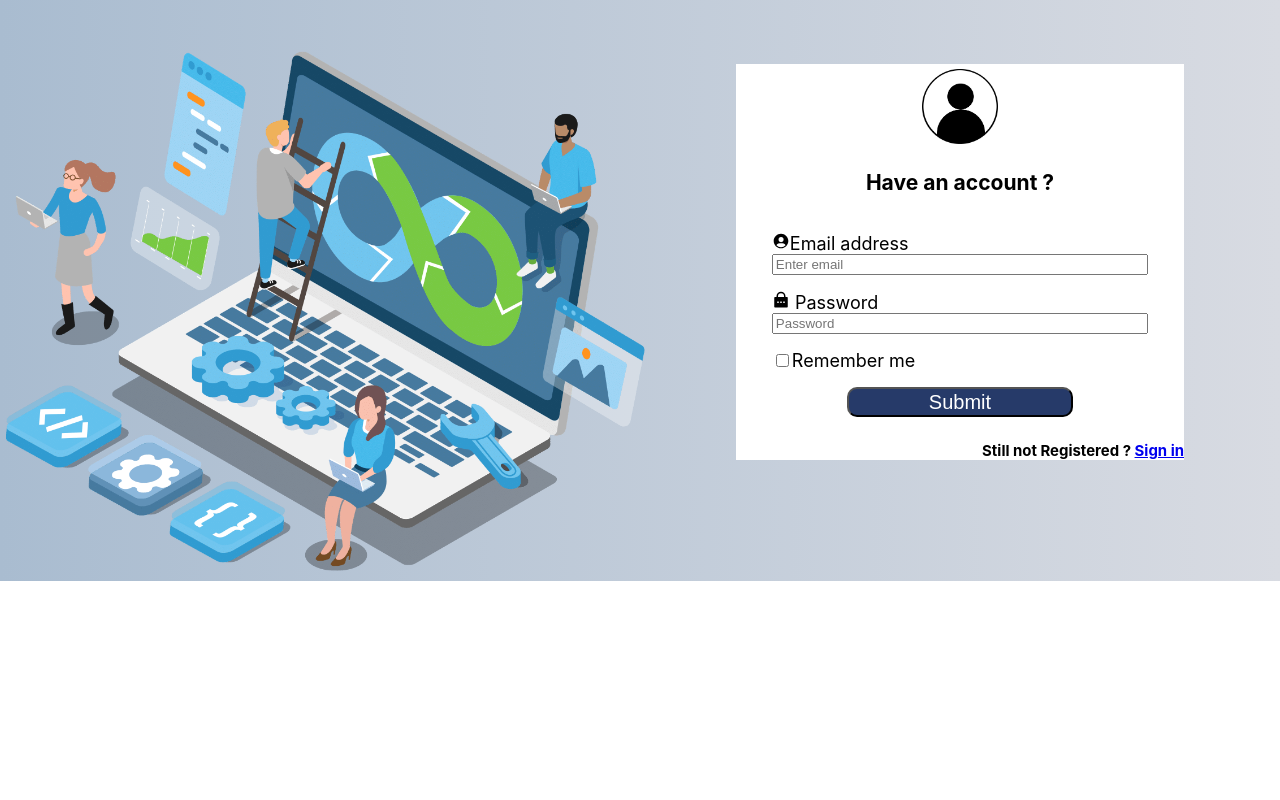
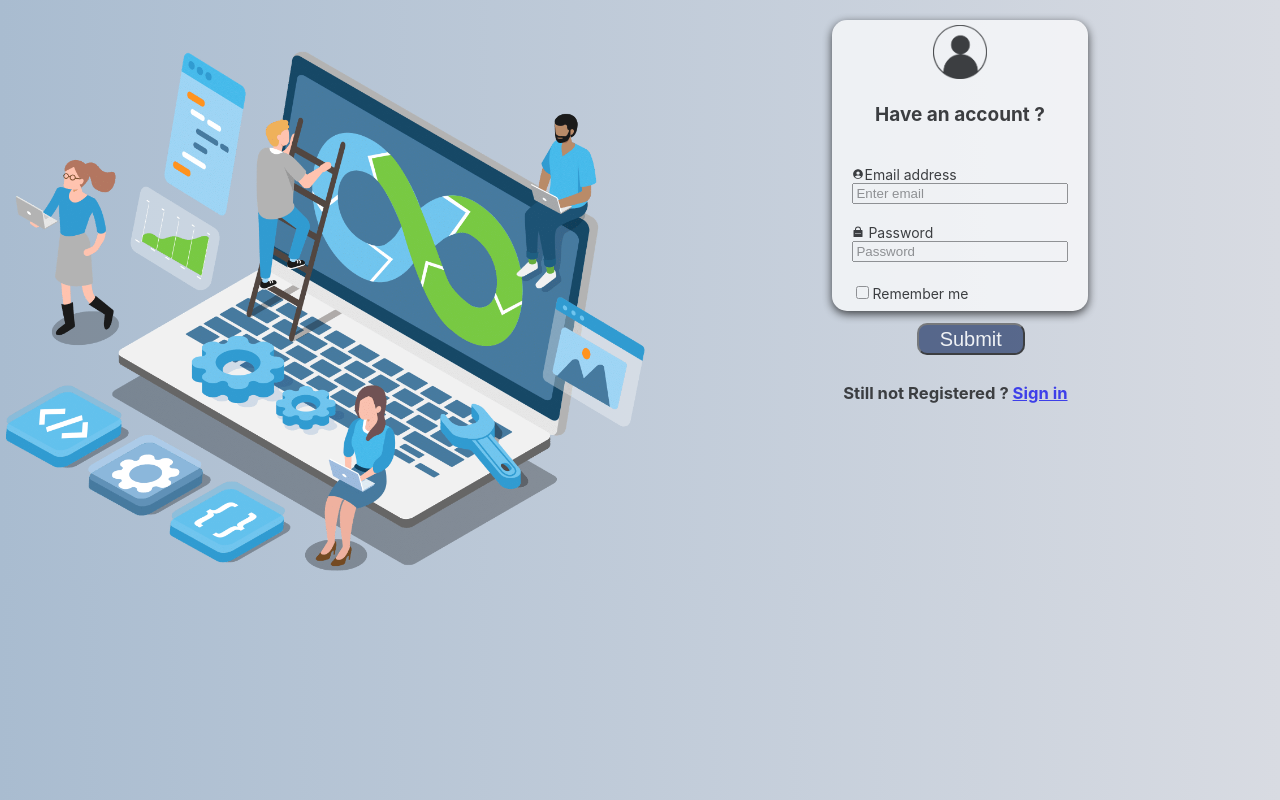
Before and after one commit to Mar550/Project-KBOARD, a React (Create React App) app: page / in a window 1280 px wide. Built offline with nearby package versions, Linux system fonts and the light colour scheme.

Commit message:
FrontEnd

```diff
--- a/src/components/Sidebar/Sidebar.js
+++ b/src/components/Sidebar/Sidebar.js
@@ -7,7 +7,6 @@ import {MdOutlineContactMail} from 'react-icons/md';
 import {MdOutlineRoomPreferences} from 'react-icons/md';
 import {AiOutlineHome} from 'react-icons/ai';
 import {BiLogOut} from 'react-icons/bi';
-import imglogo from './assets/logowhite.png';
 import {GiHamburgerMenu} from 'react-icons/gi';
 
 const Sidebar = (props) => {
--- a/src/pages/Login/Login.css
+++ b/src/pages/Login/Login.css
@@ -10,19 +10,24 @@
     width:100%;
     margin-top:8%;
 }
+
 .form{
     background-color: WHITE;
-  width: 70%;
+    opacity: 0.7;
+    width: 60%;
     margin-left: auto;
     margin-right: auto;
+    margin-top: 10%;
+    height: 800px;
     color:black;
-  font-size: 18px;
-  margin-top: 10%;
+    box-shadow: 0 3px 10px black;
+    font-size: 20px;
 }
 
 .group{
     margin-left: 8%;
     margin-right: 8%;
+    margin-top: 20px;
     display: flex;
     flex-direction: column;
     justify-content: space-between;
@@ -45,7 +50,7 @@
 }
 
 .img2{
-    width:20%;
+    width:25%;
 }
 
 .account{
@@ -58,6 +63,19 @@ h5{
     text-align: right;
 }
 
-.container{
+body{
     background: linear-gradient(to right, #A9BCD0, #D8DBE2);
+
 }
+
+h5{
+    margin-right: 8%;
+}
+
+.label{
+    font-size: 16px;
+}
+
+.label-first{
+    font-size: 19px;
+}
--- a/src/pages/Login/Login.js
+++ b/src/pages/Login/Login.js
@@ -10,8 +10,7 @@ import styled from 'styled-components';
 
 const Login = () => {
     return (
-        <>
-        <section className="container">
+        <Wrapper className="container">
             <div className="divrow">
 
             <div className="divcol">
@@ -23,13 +22,13 @@ const Login = () => {
                 <div className="group">
             <div className="account">
                 <img src={img2} className="img2" />
-                <h3> Have an account ?</h3>
+                <h3 className="label-first"> Have an account ?</h3>
             </div>
 
             <Form.Group className="mb-3" controlId="formBasicEmail">
                 <div>
                     <IoPersonCircleSharp/>
-                    <Form.Label>Email address</Form.Label>
+                    <Form.Label className="label">Email address</Form.Label>
                 </div>
                 <Form.Control type="email" placeholder="Enter email" />
             </Form.Group>
@@ -37,28 +36,29 @@ const Login = () => {
             <Form.Group className="mb-3" controlId="formBasicPassword">
                 <div>
                     <RiLockPasswordFill/>
-                    <Form.Label> Password </Form.Label>
+                    <Form.Label className="label"> Password </Form.Label>
                 </div>
                 <Form.Control type="password" placeholder="Password" />
             </Form.Group>
 
             <Form.Group className="mb-3" controlId="formBasicCheckbox">
-                <Form.Check type="checkbox" label="Remember me " />
+                <Form.Check className="label" type="checkbox" label="Remember me " />
             </Form.Group>
                 <Button className="btn" variant="primary" type="submit">
                 Submit
                 </Button>
                 </div>
-                <h5> Still not Registered ? <a href="#"> Sign in </a></h5>
+                <h5 className="still"> Still not Registered ? <a href="#"> Sign in </a></h5>
             </Form>
 
             </div>
             </div>
-            </section>
-        </>
+        </Wrapper>
     )
 }
 
+const Wrapper = styled.header`
 
+`
 
 export default Login;
--- a/src/pages/Signup/Signup.css
+++ b/src/pages/Signup/Signup.css
@@ -0,0 +1,63 @@
+body{
+  background: linear-gradient(to right, #A9BCD0, #D8DBE2);
+
+}
+
+
+.group{
+
+    display: flex;
+    flex-direction: column;
+    justify-content: space-between;
+
+  }
+
+.form{
+    margin-top: 2%;
+    background-color: WHITE;
+    opacity: 0.7;
+    width: 40%;
+    margin-left: auto;
+    margin-right: auto;
+    height: 50%;
+    color:black;
+    box-shadow: 0 3px 10px black;
+    border-radius: 15px;
+
+}
+
+  .divcol{
+      width:100%;
+  }
+
+  .img{
+      width:100%;
+  }
+
+.group{
+    margin-left: 8%;
+  margin-right: 8%;
+  display: flex;
+  flex-direction: column;
+  justify-content: space-between;
+  gap: 1.3rem;
+  font-size: 12px;
+}
+
+.btn{
+    color:white;
+    font-size: 20px;
+    background-color: #263A69;
+    width: 50%;
+    margin-left: 30%;
+    border-radius: 10px;
+    height: 2rem;
+  }
+
+.labeltitle{
+
+}
+
+.label{
+  font-size: 14px;
+}
--- a/src/pages/Signup/Signup.js
+++ b/src/pages/Signup/Signup.js
@@ -3,39 +3,41 @@ import styled from 'styled-components';
 import Form from 'react-bootstrap/Form';
 import Button from 'react-bootstrap/Button';
 import img2 from '../../assets/image2.png';
+import './Signup.css';
 
 function Signup() {
     return (
-        <Wrapper>
+        <Wrapper className="container">
             <div className="divcol">
+            <div className="divform">
             <Form className="form">
             <div className="group">
             <div className="account">
                 <img src={img2} className="img2" />
-                <h2> Create an account </h2>
+                <h2 className="labeltitle"> Create an account </h2>
             </div>
 
             <Form.Group className="mb-3" controlId="formBasicName">
-                <Form.Label>First Name</Form.Label>
+                <Form.Label className="label">First Name</Form.Label>
                 <Form.Control type="text" placeholder="Enter your first name" />
             </Form.Group>
 
             <Form.Group className="mb-3" controlId="formBasicName">
-                <Form.Label>Last Name</Form.Label>
+                <Form.Label className="label">Last Name</Form.Label>
                 <Form.Control type="text" placeholder="Enter your last name" />
             </Form.Group>
 
             <Form.Group className="mb-3" controlId="formBasicName">
-                <Form.Label>Email</Form.Label>
+                <Form.Label className="label">Email</Form.Label>
                 <Form.Control type="email" placeholder="Enter your email" />
             </Form.Group>
 
             <Form.Group className="mb-3" controlId="formBasicPassword">
-                <Form.Label>Password</Form.Label>
+                <Form.Label className="label">Password</Form.Label>
                 <Form.Control type="password" placeholder="Password" />
             </Form.Group>
             <Form.Group className="mb-3" controlId="formBasicPassword">
-                <Form.Label>Confirm</Form.Label>
+                <Form.Label className="label">Confirm your password </Form.Label>
                 <Form.Control type="password" placeholder="Confirm your password" />
             </Form.Group>
             <Form.Group className="mb-3" controlId="formBasicCheckbox">
@@ -49,38 +51,13 @@ function Signup() {
             </div>
             </Form>
             </div>
+            </div>
         </Wrapper>
     )
 }
 
 const Wrapper = styled.header`
 
-.group{
-
-  display: flex;
-  flex-direction: column;
-  justify-content: space-between;
-  gap: 1rem;
-}
-
-.form{
-    background-color: WHITE;
-    width: 50%;
-    margin-left: auto;
-    margin-right: auto;
-    color:black;
-    font-size: 18px;
-    margin-top: 10%;
-}
-
-.divcol{
-    width:100%;
-}
-
-.img{
-    width:100%;
-    margin-top:8%;
-}
 `
 
 
```
Also changed, not shown: src/assets/logotransparent.png (added). Lines whose indentation alone changed are shown as unchanged.
